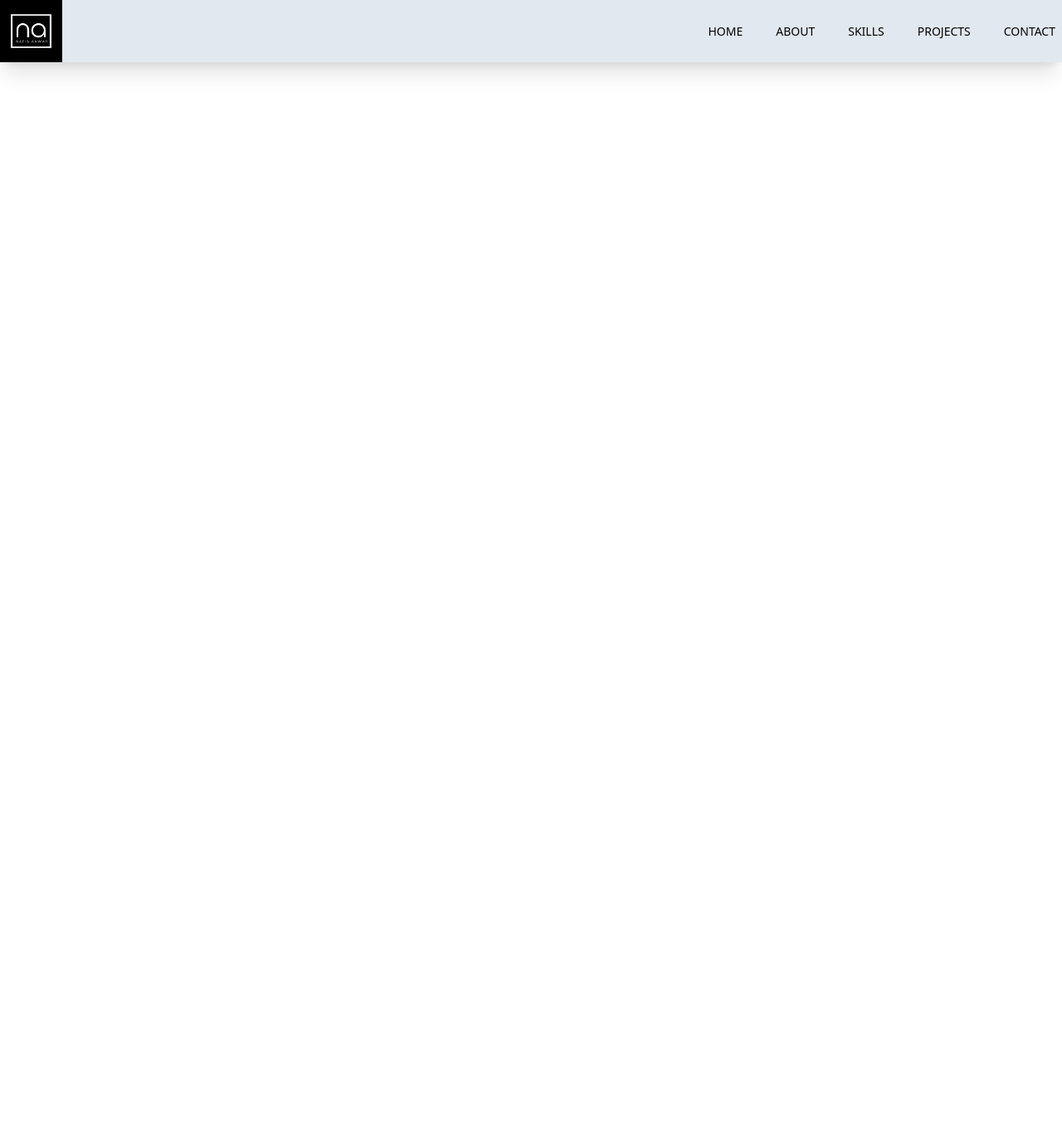
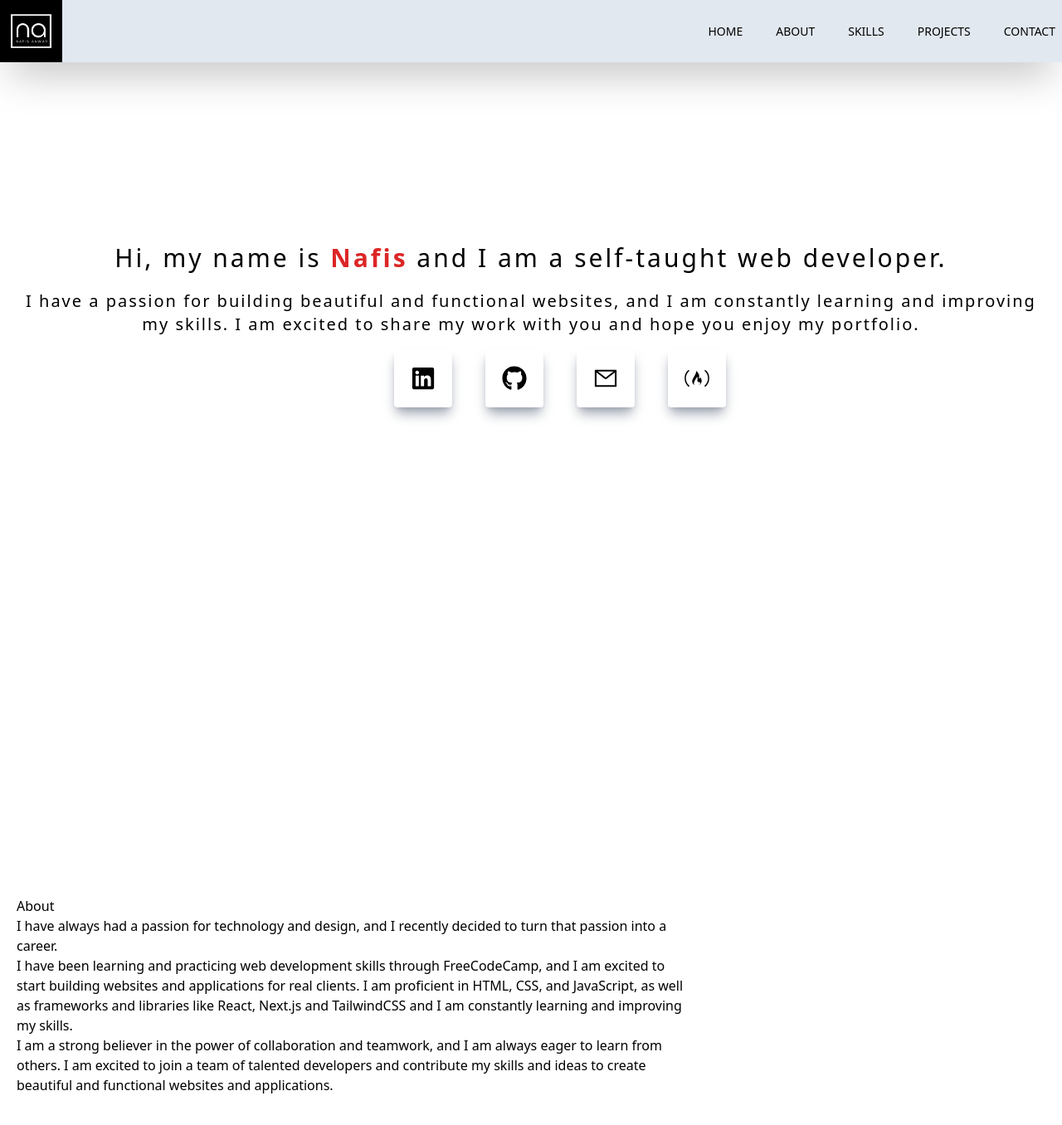
Before and after one commit to Nafis3000/portfolio-tailwind, a Next.js app: page / in a window 1280 px wide. Shown: the top 1356 px of the page at 83% size. Before the commit the page ends 800 px from the top, so only its background shows below. Built offline with nearby package versions, Linux system fonts and the light colour scheme.

Commit message:
main page and about

```diff
--- /dev/null
+++ b/components/About.jsx
@@ -0,0 +1,27 @@
+import React from 'react'
+
+const About = () => {
+  return (
+    <div className='w-full md:h-screen p-2 flex items-center py-16'>
+        <div className='max-w-[1240px] m-auto md:grid grid-cols-3 gap-8'>
+            <div className='col-span-2'>
+                <h2>About</h2>
+                <p>
+                    I have always had a passion for technology and design, and I recently decided to turn that passion into a career.
+                </p>
+                <p>
+                    I have been learning and practicing web development skills through FreeCodeCamp, and I am excited to start building websites and applications for real clients. I am proficient in HTML, CSS, and JavaScript, as well as frameworks and libraries like React, Next.js and TailwindCSS and I am constantly learning and improving my skills.
+                </p>
+                <p>
+                    I am a strong believer in the power of collaboration and teamwork, and I am always eager to learn from others. I am excited to join a team of talented developers and contribute my skills and ideas to create beautiful and functional websites and applications.
+                </p>
+            </div>
+            <div>
+
+            </div>
+        </div>
+    </div>
+  )
+}
+
+export default About
--- /dev/null
+++ b/components/Main.jsx
@@ -0,0 +1,33 @@
+import React from 'react'
+import Link from 'next/link'
+import {AiOutlineMail,} from "react-icons/ai";
+import {FaLinkedin, FaGithub, FaFreeCodeCamp} from "react-icons/fa";
+
+const Main = () => {
+  return (
+    <div className='w-full h-screen text-center'>
+        <div className='max-w-[1240px] w-full h-full mx-auto p-2 flex justify-center items-center'>
+            <div>
+                <h1 className='mb-5 text-3xl tracking-widest'>Hi, my name is <span className='font-semibold text-red-600'>Nafis</span> and I am a self-taught web developer.</h1>
+                <p className='text-xl tracking-widest'>I have a passion for building beautiful and functional websites, and I am constantly learning and improving my skills. I am excited to share my work with you and hope you enjoy my portfolio.</p>
+                    <div className="flex items-center justify-around m-auto max-w-[330px] py-4  gap-10">
+                        <div className="text-3xl rounded shadow-lg shadow-gray-400 p-5 cursor-pointer hover:scale-125 ease-in duratation-300 animate-fade-in animate-slide-in">
+                            <FaLinkedin/>
+                        </div>
+                        <div className="text-3xl rounded shadow-lg shadow-gray-400 p-5 cursor-pointer hover:scale-125 ease-in duratation-300 animate-fade-in animate-slide-in">
+                            <FaGithub/>
+                        </div>
+                        <div className="text-3xl rounded shadow-lg shadow-gray-400 p-5 cursor-pointer hover:scale-125 ease-in duratation-300 animate-fade-in animate-slide-in">
+                            <AiOutlineMail/>
+                        </div>
+                        <div className="text-3xl rounded shadow-lg shadow-gray-400 p-5 cursor-pointer hover:scale-125 ease-in duratation-300 animate-slide-in animate-fade-in">
+                            <FaFreeCodeCamp/>
+                        </div>
+                    </div>
+            </div>
+        </div>
+    </div>
+  )
+}
+
+export default Main
--- a/components/Navbar.jsx
+++ b/components/Navbar.jsx
@@ -11,9 +11,9 @@ const Navbar = () => {
     }
 
   return (
-    <div className='fixed w-full h-19 shadow-xl z-[100] bg-slate-200'>
+    <div className='fixed w-full h-19 shadow-2xl z-[100] bg-slate-200'>
         <div className = 'flex justify-between items-center w-full h-full pr-2 2xl:px-16'>
-            <Image src='/NA.png' alt="/" width='75' height='50' />
+            <Image src='/NA.png' alt="/" width='75' height='50' className="" />
             <div>
                 <ul className="hidden md:flex">
                     <Link href='/'>
@@ -33,12 +33,12 @@ const Navbar = () => {
                     </Link>
                 </ul>
             </div>
-            <div onClick={handleNav} className='md:hidden'>
+            <div onClick={handleNav} className='md:hidden cursor-pointer'>
                 <AiOutlineMenu size={40} className='text-2xl' />
             </div>
         </div>
 
-    <div className={show ? "fixed left-0 top-0 w-full h-screen bg-black/70": "" } >
+    <div className={show ? "md:hidden fixed left-0 top-0 w-full h-screen bg-black/70": "" } >
         <div className={show ? 'fixed left-0 top-0 w-[65%] sm:w-[60%] md:w-[45%] h-screen bg-slate-200 p-1 ease-in duration-500' : 'fixed left-[-100%] top-0  p-1 ease-in duration-500'}>
             <div>
                 <div className='flex w-full items-center justify-between'>
--- a/pages/index.js
+++ b/pages/index.js
@@ -1,7 +1,8 @@
 import Head from 'next/head'
 import Image from 'next/image'
 import Navbar from '../components/Navbar'
-
+import Main from '../components/Main'
+import About from '../components/About'
 
 export default function Home() {
   return (
@@ -12,6 +13,8 @@ export default function Home() {
         <link rel="icon" href="/favicon.ico" />
       </Head>
       <Navbar />
+      <Main/>
+      <About/>
     </div>
   )
 }
--- a/tailwind.config.js
+++ b/tailwind.config.js
@@ -1,11 +1,31 @@
 /** @type {import('tailwindcss').Config} */
 module.exports = {
   content: [
-    "./pages/**/*.{js,ts,jsx,tsx}",
+       "./pages/**/*.{js,ts,jsx,tsx}",
     "./components/**/*.{js,ts,jsx,tsx}",
   ],
   theme: {
-    extend: {},
+    extend: {
+      keyframes: {
+        fadeIn: {
+          '0%': { opacity: 0 },
+          '100%': { opacity: 1 },
+        },
+        fadeOut: {
+          '0%': { opacity: 1 },
+          '100%': { opacity: 0 },
+        },
+        slideIn: {
+          '0%': { transform: 'translateX(-150%)' },
+          '100%': { transform: 'translateX(0%)' },
+        },
+      },
+      animation: {
+        'fade-in': 'fadeIn 2s ease-in',
+        'fade-out': 'fadeOut 2s ease-in-out',
+        'slide-in': 'slideIn 1s cubic-bezier(0.390, 0.575, 0.565, 1.000)',
+      },
+    },
   },
   plugins: [],
 }
```
